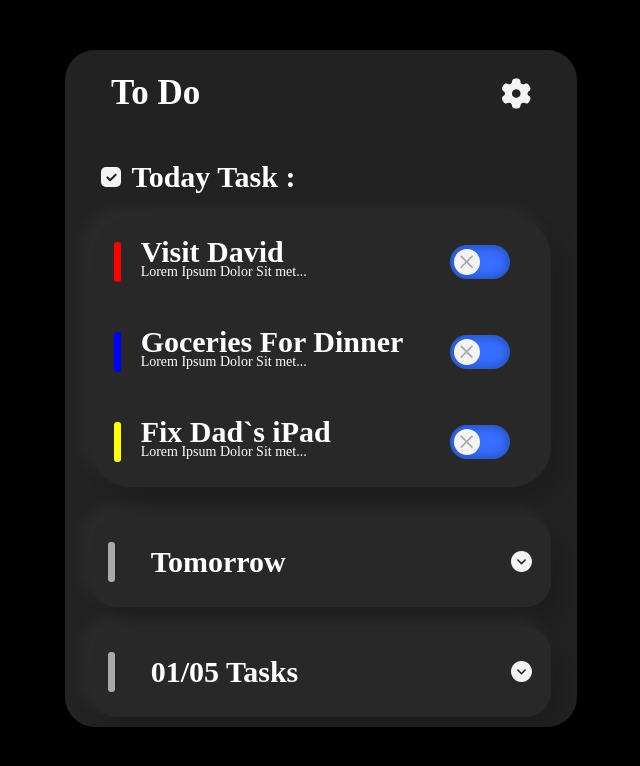
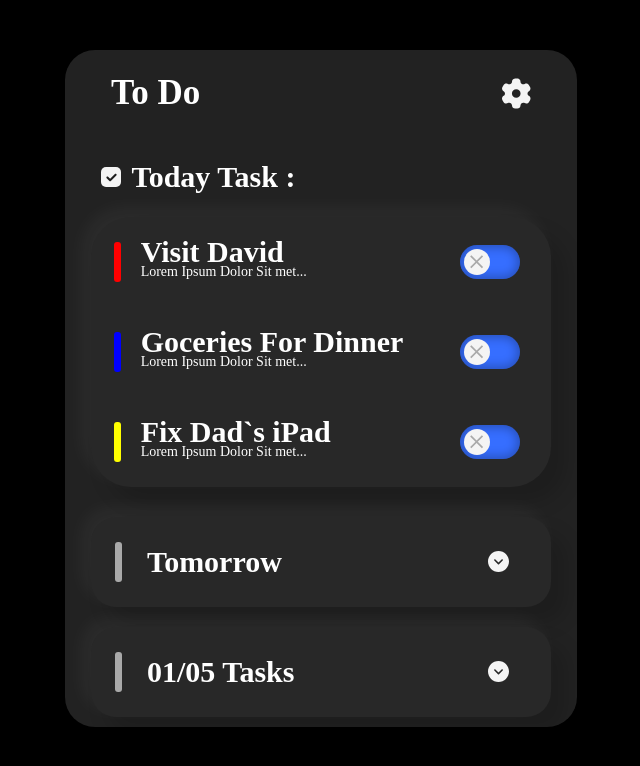
Before and after one commit to KarimAlba/TODOList, a React (Create React App) app: page / in a window 1280 px wide. Shown: the top 766 px of the page, without its empty margins (319-959 px from the left). Built offline with nearby package versions, Linux system fonts and the light colour scheme; the HTML template or start-up script is replaced by a standard one; a web font is replaced by a local one.

Commit message:
logical of open/closing today task

```diff
--- a/src/components/allTasksComponent/AlTasksComponent.module.scss
+++ b/src/components/allTasksComponent/AlTasksComponent.module.scss
@@ -13,15 +13,15 @@
     border-radius: 25px;
 
     h3{
-        margin: auto;
-        width: 70%;
+        margin: auto 0px;
+        width: 65%;
         text-align: left;
         font-size: 30px;
         line-height: 20px;
     }
 
     button{
-        margin: auto;
+        margin: auto 40px;
         width: 25px;
         height: 25px;
         background-color: #28282810;
--- a/src/components/todayTasksComponent/TodayTasksComponent.js
+++ b/src/components/todayTasksComponent/TodayTasksComponent.js
@@ -39,8 +39,10 @@ const TodayTask = (props) => {
     function handlerButtonClick() {
         if (openedStatusClassName == 'closedStatusClassName') {
             setOpenedStatusClassName('openedStatusClassName');
+            setSelectedDayForRender(tasksForRender);
         } else {
             setOpenedStatusClassName('closedStatusClassName');
+            setSelectedDayForRender([]);
         }
     }
 
--- a/src/components/todayTasksComponent/TodayTasksComponent.module.scss
+++ b/src/components/todayTasksComponent/TodayTasksComponent.module.scss
@@ -33,7 +33,7 @@
 
 .textOfOpenedTask {
     margin: 0 0 0 20px;
-    width: 70%;
+    width: 75%;
     display: flex;
     flex-flow: column;
     justify-content: center;
```
